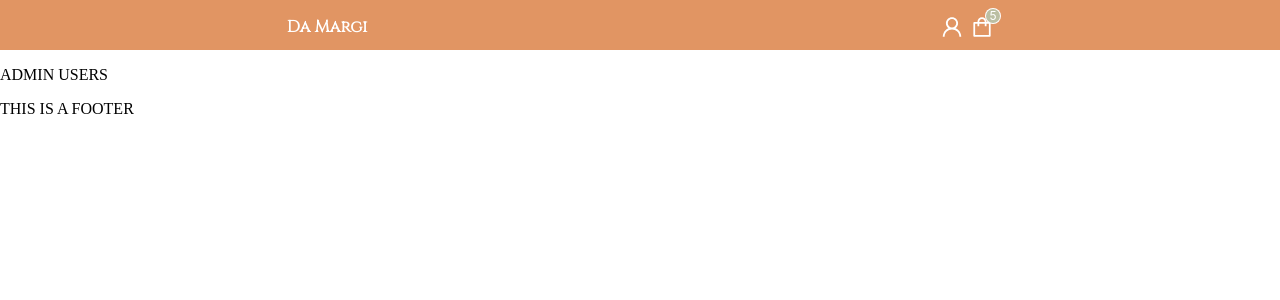
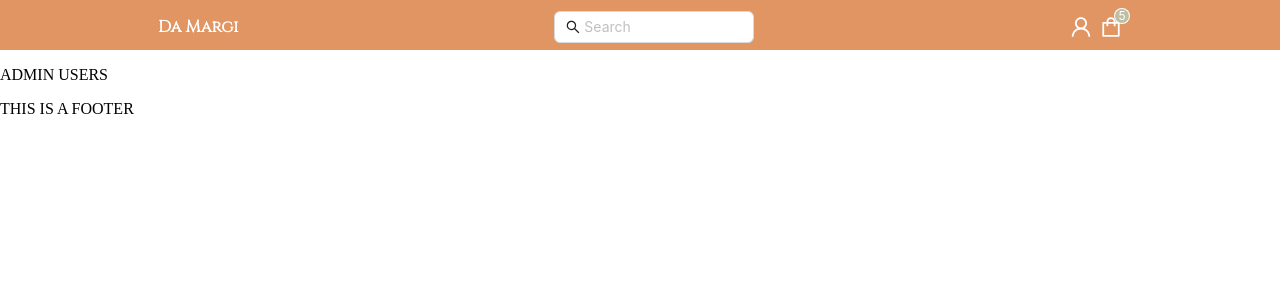
Before and after one commit to guibeutler/MERN-Stack-Project-E-commerce, a React (Create React App) app in the folder frontend/: page /admin/users in a window 1280 px wide. Shown: the top 300 px of the page. Built offline with nearby package versions, Linux system fonts and the light colour scheme; a web font is replaced by a local one.

Commit message:
inclusion input shearch

```diff
--- a/frontend/src/components/Navbar/index.tsx
+++ b/frontend/src/components/Navbar/index.tsx
@@ -19,11 +19,11 @@ function NavBar() {
 			}}
 		>
 			<h3 className="logo">Da Margi</h3>
-			{/* <Input
+			<Input
 				placeholder="Search"
 				style={{ width: 200 }}
 				prefix={<SearchOutlined />}
-			/> */}
+			/>
 			<Col>
 				<Space>
 					<UserOutlined style={{ fontSize: '22px' }} />
```
